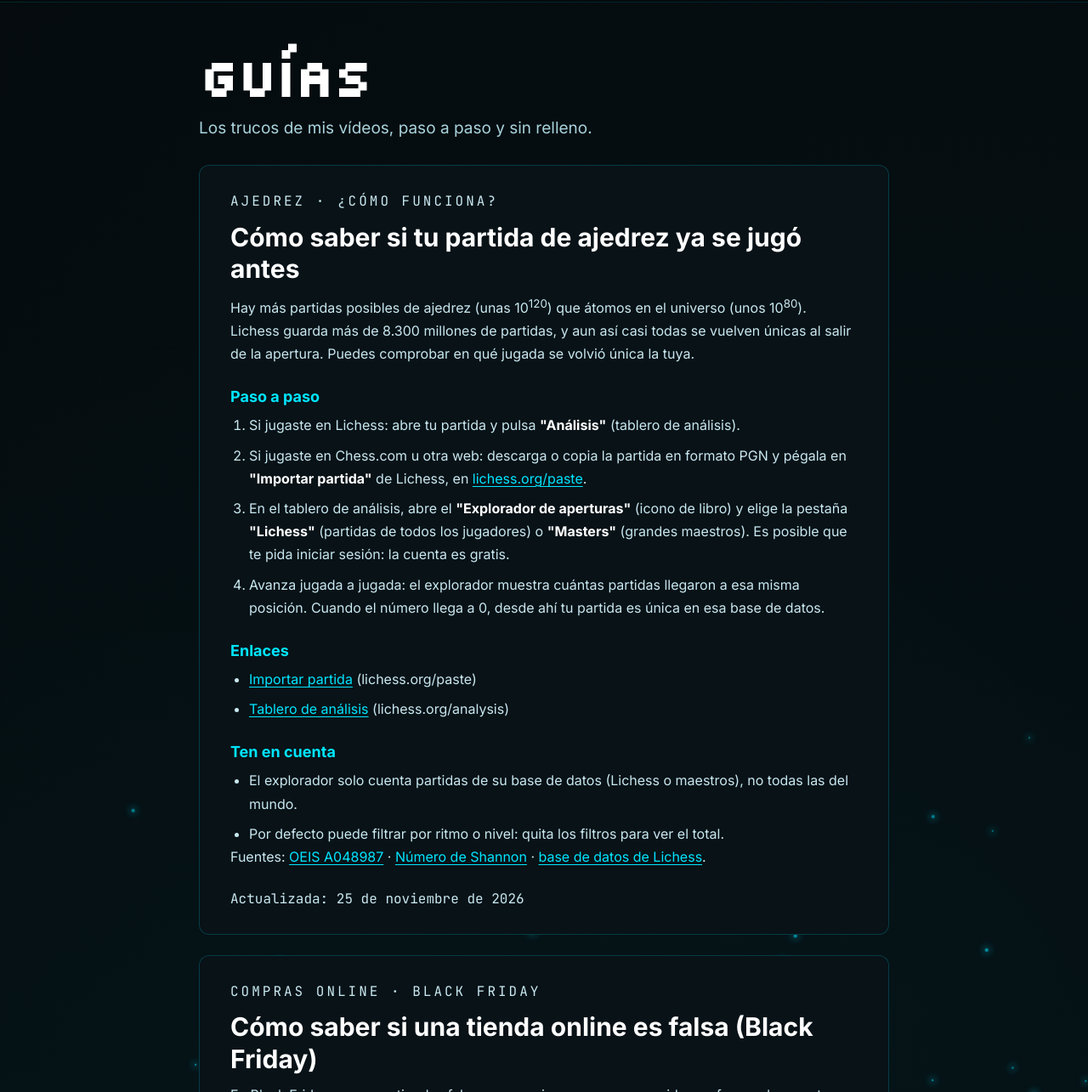
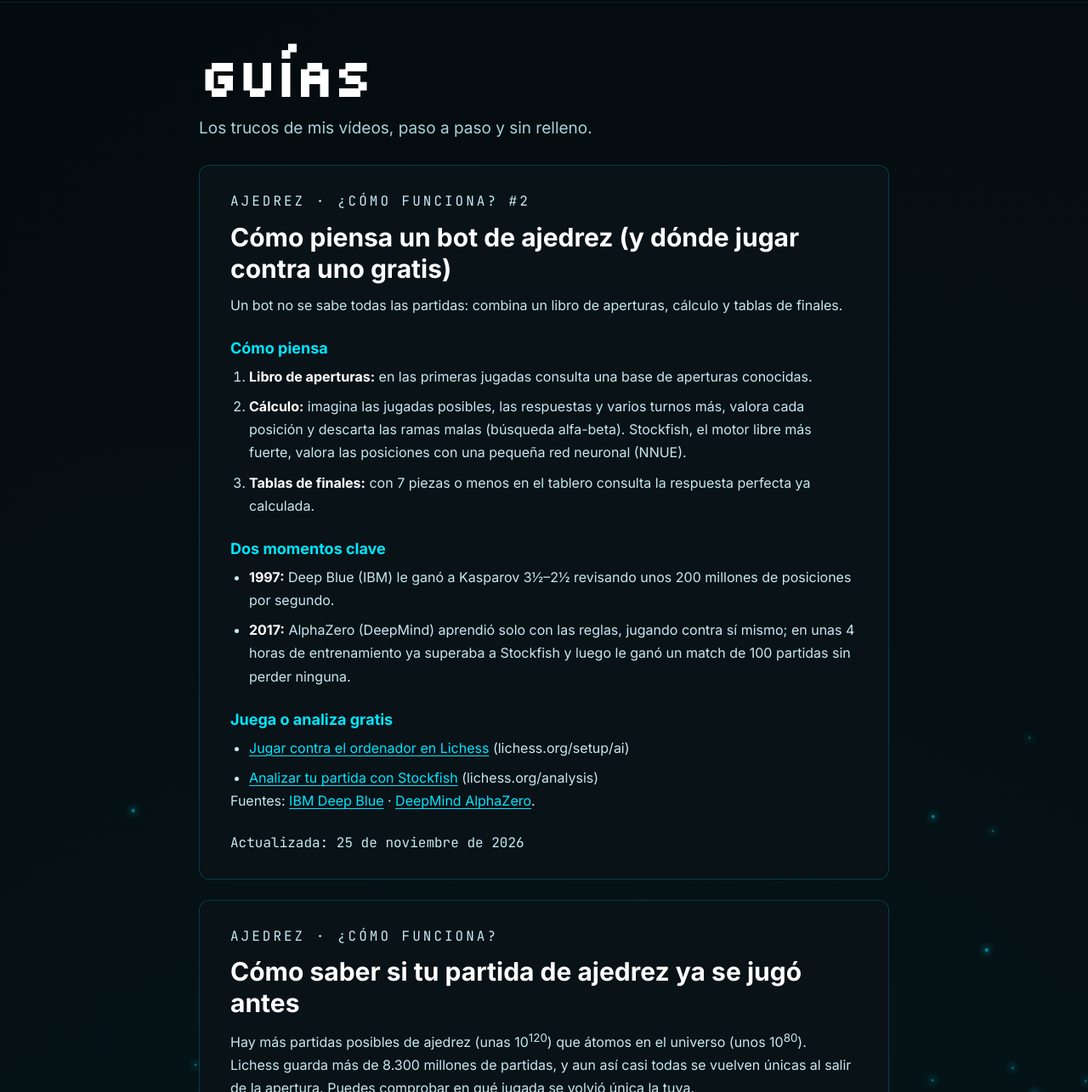
Before and after one commit to gegecam30/gexelmain, a plain HTML site: page guias.html in a window 1280 px wide. Shown: the part 56-1341 px from the top of the page at 85% size. Drawn offline with Linux system fonts and the light colour scheme.

Commit message:
Guía: cómo piensa un bot de ajedrez
Co-Authored-By: Claude Opus 5.5 <noreply@anthropic.com>

```diff
--- a/guias.html
+++ b/guias.html
@@ -132,6 +132,35 @@
   <main class="guides">
 
     <!-- Para añadir una guía: copia un <article class="guide"> y ponle un id único (es el enlace: guias.html#id). La más reciente va primero. -->
+
+    <article class="guide" id="ajedrez-bots">
+      <p class="guide-tag">Ajedrez · ¿Cómo funciona? #2</p>
+      <h2>Cómo piensa un bot de ajedrez (y dónde jugar contra uno gratis)</h2>
+      <p>Un bot no se sabe todas las partidas: combina un libro de aperturas, cálculo y tablas de finales.</p>
+
+      <h3>Cómo piensa</h3>
+      <ol>
+        <li><strong>Libro de aperturas:</strong> en las primeras jugadas consulta una base de aperturas conocidas.</li>
+        <li><strong>Cálculo:</strong> imagina las jugadas posibles, las respuestas y varios turnos más, valora cada posición y descarta las ramas malas (búsqueda alfa-beta). Stockfish, el motor libre más fuerte, valora las posiciones con una pequeña red neuronal (NNUE).</li>
+        <li><strong>Tablas de finales:</strong> con 7 piezas o menos en el tablero consulta la respuesta perfecta ya calculada.</li>
+      </ol>
+
+      <h3>Dos momentos clave</h3>
+      <ul>
+        <li><strong>1997:</strong> Deep Blue (IBM) le ganó a Kasparov 3½–2½ revisando unos 200 millones de posiciones por segundo.</li>
+        <li><strong>2017:</strong> AlphaZero (DeepMind) aprendió solo con las reglas, jugando contra sí mismo; en unas 4 horas de entrenamiento ya superaba a Stockfish y luego le ganó un match de 100 partidas sin perder ninguna.</li>
+      </ul>
+
+      <h3>Juega o analiza gratis</h3>
+      <ul>
+        <li><a href="https://lichess.org/setup/ai" target="_blank" rel="noopener">Jugar contra el ordenador en Lichess</a> (lichess.org/setup/ai)</li>
+        <li><a href="https://lichess.org/analysis" target="_blank" rel="noopener">Analizar tu partida con Stockfish</a> (lichess.org/analysis)</li>
+      </ul>
+
+      <p>Fuentes: <a href="https://www.ibm.com/history/deep-blue" target="_blank" rel="noopener">IBM Deep Blue</a> · <a href="https://deepmind.google/research/breakthroughs/alphazero/" target="_blank" rel="noopener">DeepMind AlphaZero</a>.</p>
+
+      <p class="guide-date">Actualizada: 25 de noviembre de 2026</p>
+    </article>
 
     <article class="guide" id="ajedrez-partida-unica">
       <p class="guide-tag">Ajedrez · ¿Cómo funciona?</p>
```
